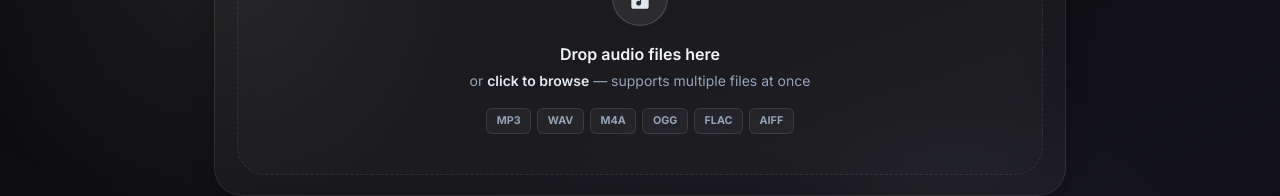
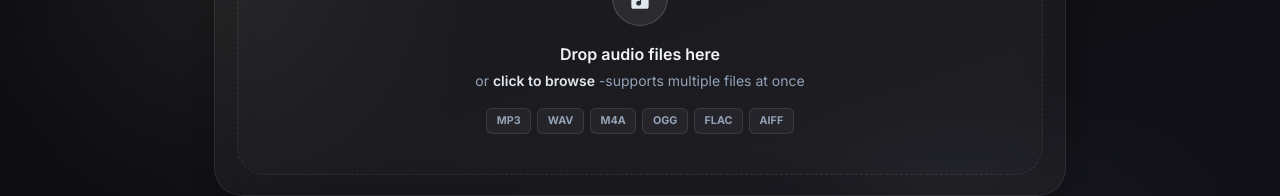
Before and after one commit to PramudithaN/silence-remover, a React (Vite) app: page / in a window 1280 px wide. Shown: the part 240-436 px from the top of the page. Built offline with nearby package versions, Linux system fonts and the light colour scheme.

Commit message:
Fix formatting inconsistencies in README and code comments

```diff
--- a/src/components/DropZoneCard.jsx
+++ b/src/components/DropZoneCard.jsx
@@ -66,7 +66,7 @@ export default function DropZoneCard({ onFilesSelected, files }) {
         <Typography variant="body2" color="text.secondary">
           or{' '}
           <Box component="span" color="primary.main" fontWeight={600}>click to browse</Box>
-          {' '}— supports multiple files at once
+          {' '}-supports multiple files at once
         </Typography>
 
         {/* Format chips */}
--- a/src/utils/audioUtils.js
+++ b/src/utils/audioUtils.js
@@ -72,7 +72,7 @@ export async function processSingleFile(file, { threshold, minSilence, padding }
     if (!s && inSeg)  { segs.push([segS, Math.min(i * fSz, len)]); inSeg = false; }
   }
 
-  if (!segs.length) throw new Error('No speech detected — try raising the silence threshold.');
+  if (!segs.length) throw new Error('No speech detected -try raising the silence threshold.');
 
   // Build output buffer
   const outLen    = segs.reduce((t, [a, b]) => t + b - a, 0);
```
Also changed, not shown: 1 other file (tests, documents, lock files or other folders).
